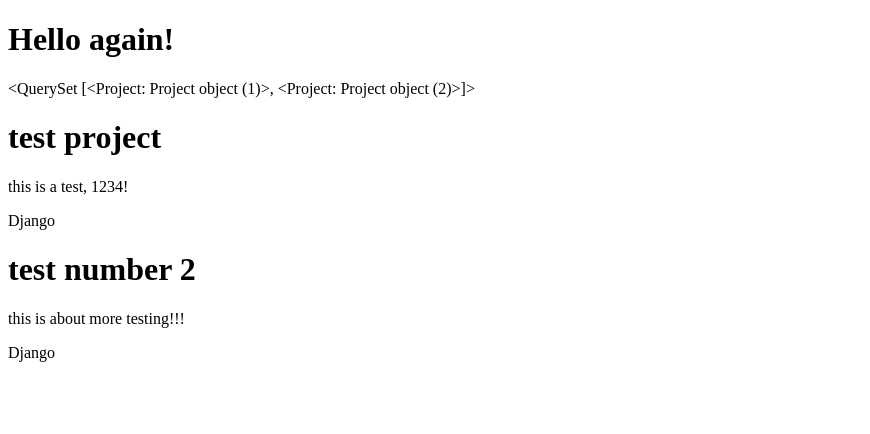
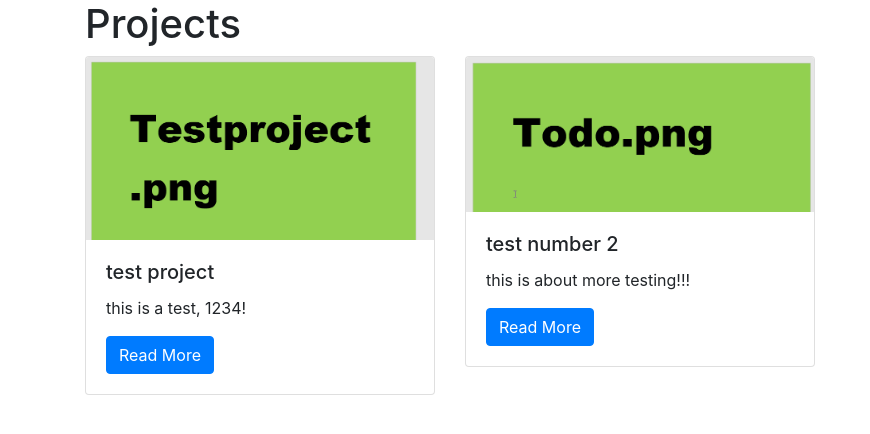
Before and after one commit to janderson412/Realpython, a Django app: page /projects/ in a window 1280 px wide. Shown: the top 434 px of the page, without its empty margins (0-870 px from the left). Run offline with Django 3.2, Linux system fonts and the light colour scheme; data comes from the database, SQL or seed files in the repository; both versions use the stored data as it was after the commit; some libraries are stand-ins or nearby versions.

Commit message:
Add detail view template to Django project.

```diff
--- a/django-portfolio/projects/models.py
+++ b/django-portfolio/projects/models.py
@@ -5,4 +5,4 @@ class Project(models.Model):
     title = models.CharField(max_length=100)
     description = models.TextField()
     technology = models.CharField(max_length=20)
-    image = models.FilePathField(path='/projects/img')
+    image = models.CharField(max_length=100)
--- a/django-portfolio/projects/templates/projects/all_projects.html
+++ b/django-portfolio/projects/templates/projects/all_projects.html
@@ -1,16 +1,29 @@
+{% load static %}
 <!DOCTYPE html>
 <html lang="en">
 <head>
     <meta charset="UTF-8">
     <title>Title</title>
+    <link rel="stylesheet" href="https://stackpath.bootstrapcdn.com/bootstrap/4.3.1/css/bootstrap.min.css" integrity="sha384-ggOyR0iXCbMQv3Xipma34MD+dH/1fQ784/j6cY/iJTQUOhcWr7x9JvoRxT2MZw1T" crossorigin="anonymous">
+
 </head>
 <body>
-    <h1>Hello again!</h1>
-    {{ projects }}
+<div class="container">
+    <h1>Projects</h1>
+    <div class="row">
     {% for project in projects %}
-        <h1>{{project.title}}</h1>
-        <p>{{project.description}}</p>
-        <p>{{project.technology}}</p>
+        <div class="col-md-4">
+            <div class="card mb-2">
+                <img class="card-img-top" src="{% static project.image %}">
+                <div class="card-body">
+                    <h5 class="card-title">{{ project.title }}</h5>
+                    <p class="card-text">{{ project.description }}</p>
+                    <a href="{% url 'projects:project_detail' project.pk %}" class="btn btn-primary"> Read More </a>
+                </div>
+            </div>
+        </div>
     {% endfor %}
+    </div>
+</div>
 </body>
 </html>
--- a/django-portfolio/projects/urls.py
+++ b/django-portfolio/projects/urls.py
@@ -1,6 +1,9 @@
 from django.urls import path
 from projects import views
 
+app_name = 'projects'
+
 urlpatterns = [
-    path('', views.all_projects),
+    path('', views.all_projects, name='all_projects'),
+    path('<int:pk>', views.project_detail, name='project_detail')
 ]
--- a/django-portfolio/projects/views.py
+++ b/django-portfolio/projects/views.py
@@ -11,3 +11,7 @@ def all_projects(request):
     # query DB to return all project objects
     projects = Project.objects.all()
     return render(request, 'projects/all_projects.html', {'projects': projects})
+
+def project_detail(request, pk):
+    project = Project.objects.get(pk=pk)
+    return render(request, 'projects/detail.html', {'project': project})
```
Also changed, not shown: django-portfolio/projects/templates/projects/detail.html (added, +14 -0 lines), django-portfolio/db.sqlite3.
